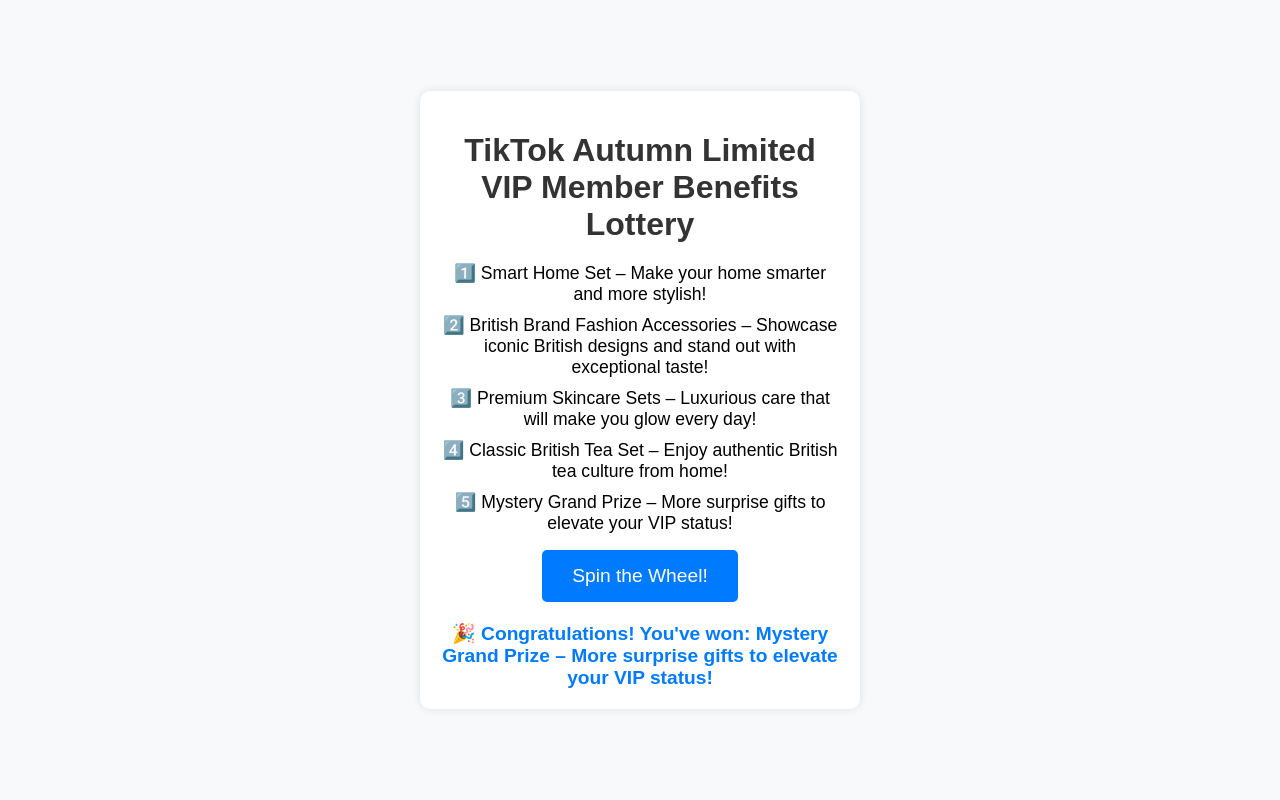
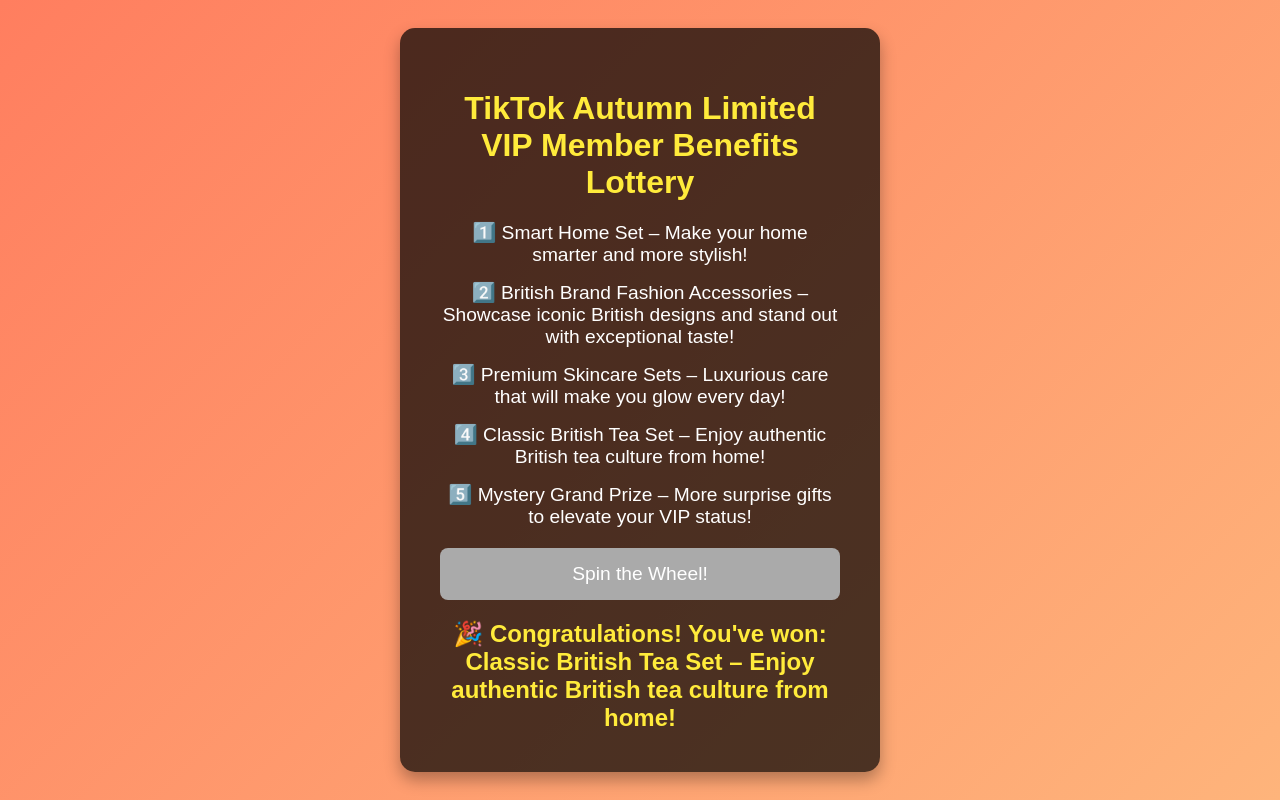
Before and after one commit to yizhao768-del/TikTok-Autumn-Limited-VIP-Member-Benefits-Lottery, a plain HTML site: page index.html in a window 1280 px wide. Both pictures are taken after a click on the button "Spin the Wheel!". Drawn offline with Linux system fonts and the light colour scheme.

Commit message:
index.html

```diff
--- a/index.html
+++ b/index.html
@@ -6,64 +6,71 @@
   <title>TikTok Autumn Limited VIP Member Benefits Lottery</title>
   <style>
     body {
-      font-family: Arial, sans-serif;
-      background-color: #f8f9fa;
-      margin: 0;
-      padding: 0;
+      font-family: 'Arial', sans-serif;
+      background: linear-gradient(135deg, #ff7e5f, #feb47b);
       display: flex;
       justify-content: center;
       align-items: center;
       height: 100vh;
-      flex-direction: column;
-    }
-
-    h1 {
-      color: #333;
+      margin: 0;
+      color: white;
       text-align: center;
-      font-size: 2rem;
-      margin-bottom: 20px;
     }
 
     #lottery-container {
-      background-color: white;
-      padding: 20px;
-      border-radius: 10px;
-      box-shadow: 0 0 10px rgba(0, 0, 0, 0.1);
-      text-align: center;
+      background: rgba(0, 0, 0, 0.7);
+      padding: 40px;
+      border-radius: 15px;
+      box-shadow: 0 8px 16px rgba(0, 0, 0, 0.3);
       width: 100%;
       max-width: 400px;
     }
 
-    #lottery-btn {
-      background-color: #007bff;
-      color: white;
-      padding: 15px 30px;
-      font-size: 1.2rem;
-      border: none;
-      border-radius: 5px;
-      cursor: pointer;
-      transition: background-color 0.3s;
-    }
-
-    #lottery-btn:hover {
-      background-color: #0056b3;
-    }
-
-    #result {
-      margin-top: 20px;
-      font-size: 1.2rem;
+    h1 {
+      font-size: 2rem;
+      margin-bottom: 20px;
       font-weight: bold;
-      color: #007bff;
+      color: #ffeb3b;
     }
 
     ul {
       list-style: none;
       padding: 0;
+      margin-bottom: 20px;
     }
 
     li {
-      margin: 10px 0;
-      font-size: 1.1rem;
+      margin: 15px 0;
+      font-size: 1.2rem;
+      font-weight: 400;
+    }
+
+    button {
+      background-color: #ff7e5f;
+      color: white;
+      border: none;
+      padding: 15px 40px;
+      font-size: 1.2rem;
+      border-radius: 8px;
+      cursor: pointer;
+      transition: background-color 0.3s;
+      width: 100%;
+    }
+
+    button:hover {
+      background-color: #feb47b;
+    }
+
+    #result {
+      margin-top: 20px;
+      font-size: 1.5rem;
+      font-weight: bold;
+      color: #ffeb3b;
+    }
+
+    #lottery-btn:disabled {
+      background-color: #aaa;
+      cursor: not-allowed;
     }
   </style>
 </head>
@@ -77,7 +84,7 @@
       <li>4️⃣ Classic British Tea Set – Enjoy authentic British tea culture from home!</li>
       <li>5️⃣ Mystery Grand Prize – More surprise gifts to elevate your VIP status!</li>
     </ul>
-    <button id="lottery-btn">Spin the Wheel!</button>
+    <button id="lottery-btn" onclick="drawLottery()">Spin the Wheel!</button>
     <div id="result"></div>
   </div>
 
@@ -90,14 +97,23 @@
       "Mystery Grand Prize – More surprise gifts to elevate your VIP status!"
     ];
 
-    const lotteryButton = document.getElementById('lottery-btn');
-    const resultDiv = document.getElementById('result');
+    let hasDrawn = false;  // Flag to check if the user has already drawn
 
-    lotteryButton.addEventListener('click', function() {
+    function drawLottery() {
+      if (hasDrawn) {
+        return;  // Prevent further draws
+      }
+
       // Randomly pick a prize
       const randomPrize = prizes[Math.floor(Math.random() * prizes.length)];
-      resultDiv.textContent = `🎉 Congratulations! You've won: ${randomPrize}`;
-    });
+
+      // Display the result
+      document.getElementById('result').textContent = `🎉 Congratulations! You've won: ${randomPrize}`;
+
+      // Disable the button to prevent further clicks
+      document.getElementById('lottery-btn').disabled = true;
+      hasDrawn = true;  // Set the flag to true
+    }
   </script>
 </body>
 </html>
```
